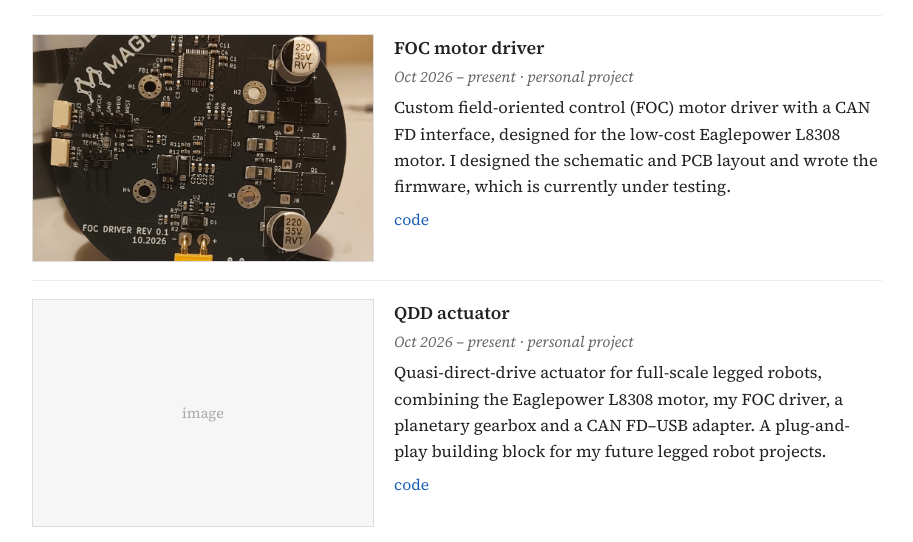
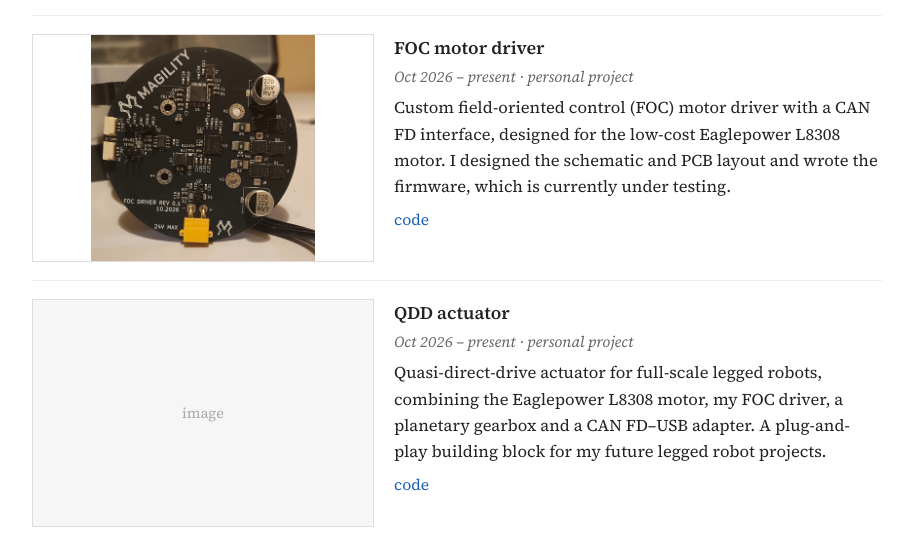
Before and after one commit to maksm17/maksm17.github.io, a plain HTML site: page index.html in a window 1280 px wide. Shown: the part 1586-2128 px from the top of the page, without its empty margins (183-1096 px from the left). Drawn offline with Linux system fonts and the light colour scheme.

Commit message:
Update image style for FOC motor driver
Added style to image for better display.

```diff
--- a/index.html
+++ b/index.html
@@ -160,7 +160,7 @@
   </div>
 
   <div class="project">
-    <div class="thumb"><img src="foc_driver.jpg" alt="FOC motor driver"></div>
+    <div class="thumb"><img src="foc_driver.jpg" alt="FOC motor driver" style="object-fit: contain;"></div>
     <div>
       <h3>FOC motor driver</h3>
       <div class="meta">Oct 2026 – present · personal project</div>
```
